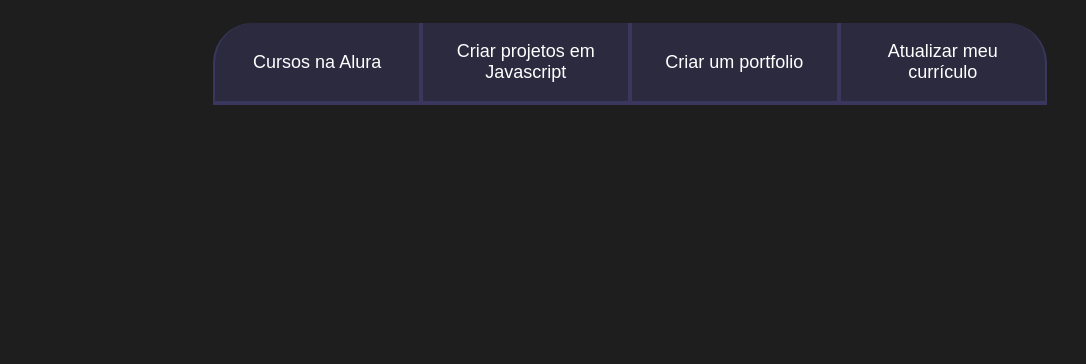
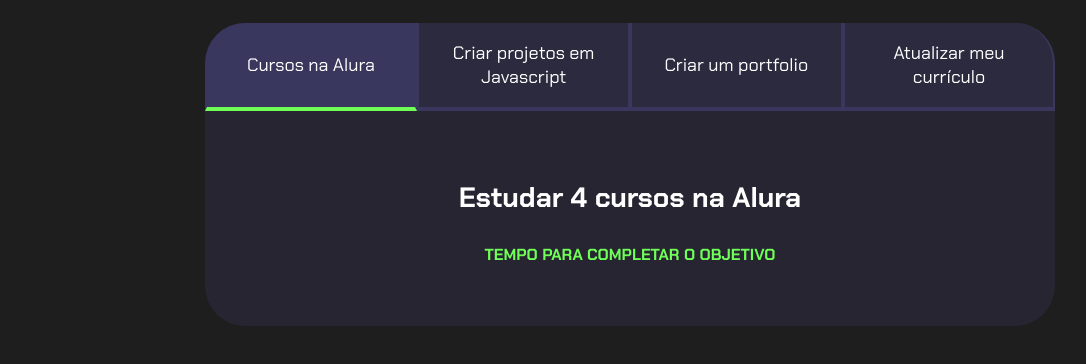
Before and after one commit to HellenQuedas/Meus-objetivos-do-ano, a plain HTML site: page index.html in a window 1280 px wide. Both pictures are taken after a click on the button "Cursos na Alura". Shown: the part 80-444 px from the top of the page, without its empty margins (10-1096 px from the left). Drawn offline with Linux system fonts and the light colour scheme.

Commit message:
Add files via upload

```diff
--- a/index.html
+++ b/index.html
@@ -1,22 +1,41 @@
 <!DOCTYPE html>
 <html lang="pt-br">
-
 <head>
     <meta charset="UTF-8">
     <meta name="viewport" content="width=device-width, initial-scale=1.0">
     <title>Meus objetivos do ano</title>
     <link rel="stylesheet" href="style.css">
 </head>
-
 <body>
     <section class="conteudo-principal">
         <h2 class="titulo-principal">Meus Objetivos do ano<span>_</span></h2>
+        <div class="conteudo">
         <div class="botoes">
-            <button class="botao">Cursos na Alura</button>
+            <button class="botao ativo">Cursos na Alura</button>
             <button class="botao">Criar projetos em Javascript</button>
             <button class="botao">Criar um portfolio</button>
             <button class="botao">Atualizar meu currículo</button>
         </div>
+        <div class="abas-textos">
+            <div class="aba-conteudo ativo">
+                <h3 class="aba-conteudo-titulo-principal">Estudar 4 cursos na Alura</h3>
+                <h4 class="aba-conteudo-titulo-secundario">Tempo para completar o objetivo</h4>
+            </div>
+            <div class="aba-conteudo">
+                <h3 class="aba-conteudo-titulo-principal">Criar 5 projetos em Javascript</h3>
+                <h4 class="aba-conteudo-titulo-secundario">Tempo para completar o objetivo</h4>
+            </div>
+            <div class="aba-conteudo">
+                <h3 class="aba-conteudo-titulo-principal">Criar um portfolio com os meus 3 melhores projetos</h3>
+                <h4 class="aba-conteudo-titulo-secundario">Tempo para completar o objetivo</h4>
+            </div>
+            <div class="aba-conteudo">
+                <h3 class="aba-conteudo-titulo-principal">Atualizar meu curriculo com os certificados da Alura</h3>
+                <h4 class="aba-conteudo-titulo-secundario">Tempo para completar o objetivo</h4>
+            </div>
+        </div>
+    </div>
     </section>
+    <script src="main.js"></script>
 </body>
 </html>
--- a/main.js
+++ b/main.js
@@ -0,0 +1,12 @@
+const botoes = document.querySelectorAll(".botao");
+
+for(let i=0;i <botoes.length;i++){
+    botoes[i].onclick = function(){
+
+        for(let j=0;j<botoes.length;j++){
+            botoes[j].classList.remove("ativo");
+        }
+
+        botoes[i].classList.add("ativo");
+    }
+}
--- a/style.css
+++ b/style.css
@@ -36,8 +36,9 @@
     color: var(--verde);
 }
 
+
 .botao {
-    font-family: "Crakra Petch", sans-serif;
+    font-family: 'Chakra Petch', sans-serif;
     background-color: var(--botao-inativo);
     color: var(--branco);
     display: flex;
@@ -60,6 +61,33 @@
     display: block;
 }
 
+.botao.ativo{
+    background-color: var(--botao-ativo);
+    border-bottom: 4px solid var(--verde);
+}
+
+.abas-textos{
+    background-color: var(--texto-fundo);
+    padding: 40px;
+    border-radius: 0 0 40px 40px;
+}
+.aba-conteudo.ativo{
+    display:block;
+}
+
+.aba-conteudo{
+    display: none;
+}
+
+.aba-conteudo-titulo-principal{
+    font-size: 28px;
+    text-align: center;
+}
+.aba-conteudo-titulo-secundario{
+    text-align: center;
+    color: var(--verde);
+    text-transform: uppercase;
+}
 
 @media screen and (min-width: 768px) {
     .botoes {
```
